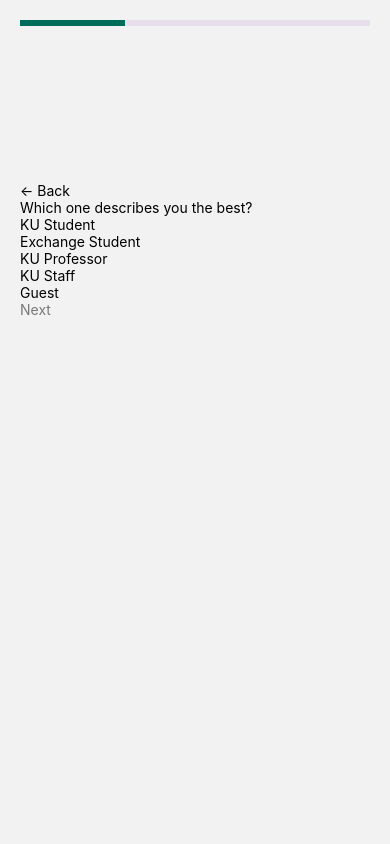
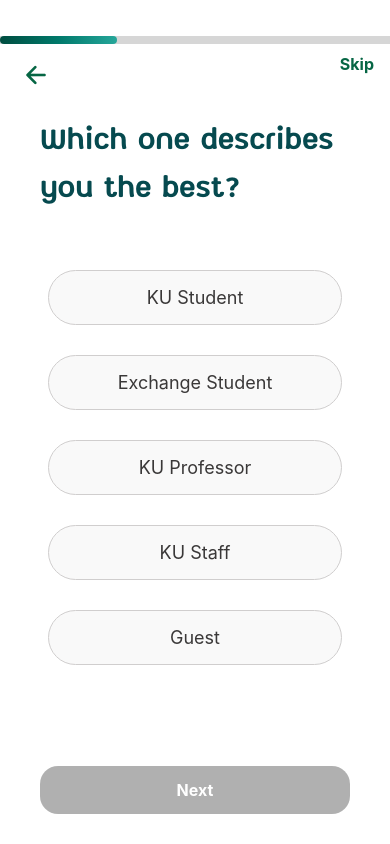
Before and after one commit to KU-Eater/KUEater-Frontend, a React Native app in the folder app/: screen /CollectRole in a window 390 px wide. Built offline with nearby package versions, Linux system fonts and the light colour scheme.

Commit message:
finish role selection screen

```diff
--- a/app/App.tsx
+++ b/app/App.tsx
@@ -60,7 +60,6 @@
         await Font.loadAsync({
           "FC-Lamoon": require("./assets/fonts/FCLamoonBold.otf"),
         });
-        console.log("✅ FCLamoon font loaded successfully!"); // Debug log
         setFontLoaded(true);
       } catch (error) {
         console.error("Error loading font:", error);
@@ -79,15 +78,13 @@
 
   return (
     <NavigationContainer>
-      <Stack.Navigator initialRouteName="LoginGoogle">
+      <Stack.Navigator initialRouteName="CollectDietary">
 
         {/* 1) หน้า Login with google */}
         <Stack.Screen
           name="LoginGoogle"
           component={LoginGoogleScreen}
-          options={{
-            headerShown: false,
-          }}
+          options={{ headerShown: false }}
         />
 
         {/* 2) หน้าแรกเป็น NavBar ซึ่งมี Bottom Tabs: Home, Saved, etc. */}
@@ -101,9 +98,7 @@
         <Stack.Screen
           name="SearchScreen"
           component={SearchScreen}
-          options={{
-            headerShown: false,
-          }}
+          options={{ headerShown: false }}
         />
 
         {/* 4) เพิ่ม SearchResultScreen */}
@@ -128,11 +123,34 @@
         />
 
         {/* 7) Landing Session Screens */}
-        <Stack.Screen name="CollectUsername" component={CollectUsernameScreen} options={{ headerShown: false }} />
-        <Stack.Screen name="CollectRole" component={CollectRoleScreen} options={{ headerShown: false }} />
-        <Stack.Screen name="CollectDietary" component={CollectDietaryScreen} options={{ headerShown: false }} />
-        <Stack.Screen name="CollectMeal" component={CollectMealScreen} options={{ headerShown: false }} />
-        <Stack.Screen name="CollectDishes" component={CollectDishesScreen} options={{ headerShown: false }} />
+        <Stack.Screen
+          name="CollectUsername"
+          component={CollectUsernameScreen}
+          options={{
+            headerShown: false,
+            gestureEnabled: true,
+            animation: "fade",
+            }} />
+        <Stack.Screen
+          name="CollectRole"
+          component={CollectRoleScreen}
+          options={{
+            headerShown: false,
+            gestureEnabled: true,
+            animation: "fade",
+            }} />
+        <Stack.Screen
+          name="CollectDietary"
+          component={CollectDietaryScreen}
+          options={{ headerShown: false }} />
+        <Stack.Screen
+          name="CollectMeal"
+          component={CollectMealScreen}
+          options={{ headerShown: false }} />
+        <Stack.Screen
+          name="CollectDishes"
+          component={CollectDishesScreen}
+          options={{ headerShown: false }} />
 
       </Stack.Navigator>
     </NavigationContainer>
--- a/app/screens/CollectRoleScreen.tsx
+++ b/app/screens/CollectRoleScreen.tsx
@@ -1,34 +1,148 @@
 import React, { useState } from "react";
-import { View, Text, TouchableOpacity } from "react-native";
-import { ProgressBar } from "react-native-paper";
+import { View, Text, TouchableOpacity, StyleSheet } from "react-native";
 import { useNavigation } from "@react-navigation/native";
 import { NativeStackNavigationProp } from "@react-navigation/native-stack";
 import { RootStackParamList } from "../App";
+import { Ionicons } from "@expo/vector-icons";
+import GradientProgressBar from "../components/GradientProgressBar";
+import GradientButton from "../components/GradientButton";
+
+type CollectRoleScreenNavigationProp = NativeStackNavigationProp<RootStackParamList, "CollectRole">;
+
+const CollectRoleScreen = () => {
+  const navigation = useNavigation<CollectRoleScreenNavigationProp>();
+  const [selectedRole, setSelectedRole] = useState<string | null>(null);
+
+  // Role options
+  const roles = ["KU Student", "Exchange Student", "KU Professor", "KU Staff", "Guest"];
+
+  // Function to handle "Next" navigation
+  const handleNext = () => {
+    if (selectedRole) {
+      navigation.navigate("CollectDietary");
+    }
+  };
+
+  // Function to handle "Skip" navigation
+  const handleSkip = () => {
+    navigation.navigate("CollectDietary");
+  };
+
+  // Function to handle "Back" navigation
+  const handleBack = () => {
+    navigation.navigate("CollectUsername");
+  };
+
+  const handleRoleSelection = (role: string) => {
+    setSelectedRole(prev => (prev === role ? null : role));
+  };
+
+  return (
+    <View style={styles.container}>
+      {/* Progress Bar */}
+      <GradientProgressBar progress={0.30} />
+
+      <View style={styles.secondContainer}>
+        {/* Back Button */}
+        <TouchableOpacity style={styles.backButton} onPress={handleBack}>
+          <Ionicons name="arrow-back" size={28} color="#066644" />
+        </TouchableOpacity>
+
+        {/* Skip Button */}
+        <TouchableOpacity style={styles.skipButton} onPress={handleSkip}>
+          <Text style={styles.skipText}>Skip</Text>
+        </TouchableOpacity>
+
+        {/* Title */}
+        <Text style={styles.title}>Which one describes you the best?</Text>
+
+        {/* Role Selection */}
+        {roles.map((role) => (
+          <TouchableOpacity
+            key={role}
+            style={[styles.roleButton, selectedRole === role ? styles.roleButtonSelected : {}]}
+            onPress={() => handleRoleSelection(role)}
+          >
+            <Text style={[styles.roleText, selectedRole === role ? styles.roleTextSelected : {}]}>
+              {role}
+            </Text>
+          </TouchableOpacity>
+        ))}
 
 
-type CollectRoleScreenNavigationProp = NativeStackNavigationProp<RootStackParamList, 'CollectRole'>;
-const CollectRoleScreen = () => {
-  const navigation = useNavigation<CollectRoleScreenNavigationProp>();
-  const [selectedRole, setSelectedRole] = useState("");
-
-  return (
-    <View style={{ padding: 20 }}>
-      <ProgressBar progress={0.30} color="#006D5B" style={{ height: 6, marginBottom: 20 }} />
-      <TouchableOpacity onPress={() => navigation.goBack()}><Text>← Back</Text></TouchableOpacity>
-      <Text>Which one describes you the best?</Text>
-      {["KU Student", "Exchange Student", "KU Professor", "KU Staff", "Guest"].map((role) => (
-        <TouchableOpacity key={role} onPress={() => setSelectedRole(role)}>
-          <Text style={{ fontWeight: selectedRole === role ? "bold" : "normal" }}>{role}</Text>
-        </TouchableOpacity>
-      ))}
-      <TouchableOpacity
-        disabled={!selectedRole}
-        onPress={() => navigation.navigate("CollectDietary")}
-      >
-        <Text style={{ opacity: selectedRole ? 1 : 0.5 }}>Next</Text>
-      </TouchableOpacity>
+        {/* Next Button */}
+        <View style={styles.buttonWrapper}>
+          <GradientButton title="Next" onPress={handleNext} disabled={!selectedRole} />
+        </View>
+      </View>
     </View>
   );
 };
 
+const styles = StyleSheet.create({
+  container: {
+    flex: 1,
+    backgroundColor: "#FFFFFF",
+  },
+  secondContainer: {
+    flex: 1,
+    paddingVertical: 10,
+    paddingHorizontal: 40,
+    backgroundColor: "#FFFFFF",
+  },
+  backButton: {
+    position: "absolute",
+    top: 10,
+    left: 16,
+    borderRadius: 20,
+    padding: 6,
+  },
+  skipButton: {
+    position: "absolute",
+    top: 10,
+    right: 16,
+  },
+  skipText: {
+    fontSize: 16,
+    color: "#066644",
+    fontWeight: "bold",
+  },
+  title: {
+    fontSize: 41,
+    color: "#064A4F",
+    fontFamily: "FC-Lamoon",
+    marginTop: 60,
+    marginBottom: 30,
+    lineHeight: 48,
+  },
+  roleButton: {
+    marginTop: 30,
+    paddingVertical: 16,
+    paddingHorizontal: 20,
+    borderWidth: 1,
+    borderColor: "#D0CECE",
+    borderRadius: 35,
+    alignItems: "center",
+    backgroundColor: "#F9F9F9",
+    width: "95%",
+    alignSelf: "center",
+  },
+  roleButtonSelected: {
+    borderColor: "#066644",
+    borderWidth: 2,
+  },
+  roleText: {
+    fontSize: 18,
+    color: "#3A3838",
+  },
+  roleTextSelected: {
+    fontWeight: "bold",
+    color: "#066644",
+  },
+  buttonWrapper: {
+    marginTop: "auto",
+    paddingVertical: 20,
+  },
+});
+
 export default CollectRoleScreen;
--- a/app/screens/CollectUsernameScreen.tsx
+++ b/app/screens/CollectUsernameScreen.tsx
@@ -105,15 +105,22 @@
         paddingTop: 5,
         marginBottom: 15,
         color: "#3A3838",
+        alignItems: "center",
+        alignSelf: "center",
+        width: "95%",
+
     },
     helperText: {
         fontSize: 14,
         color: "#666",
         marginBottom: 40,
+        alignItems: "center",
+        alignSelf: "center",
+        width: "95%",
     },
     buttonWrapper: {
         marginTop: "auto",
-        paddingVertical: 10,
+        paddingVertical: 20,
     },
 });
 
```
